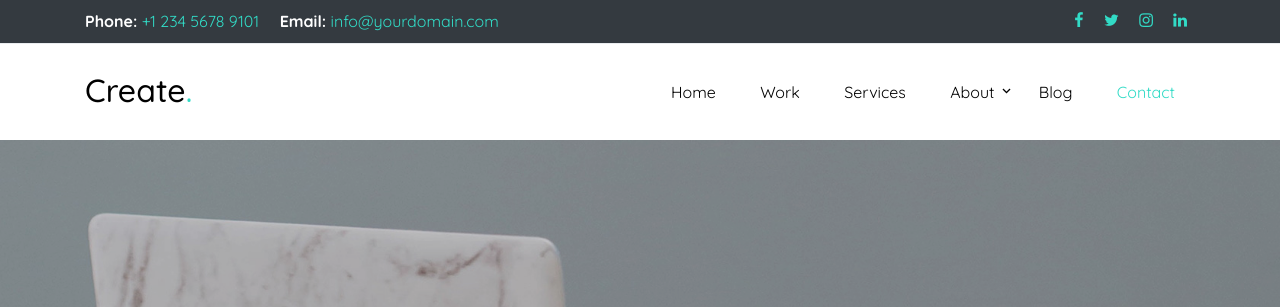
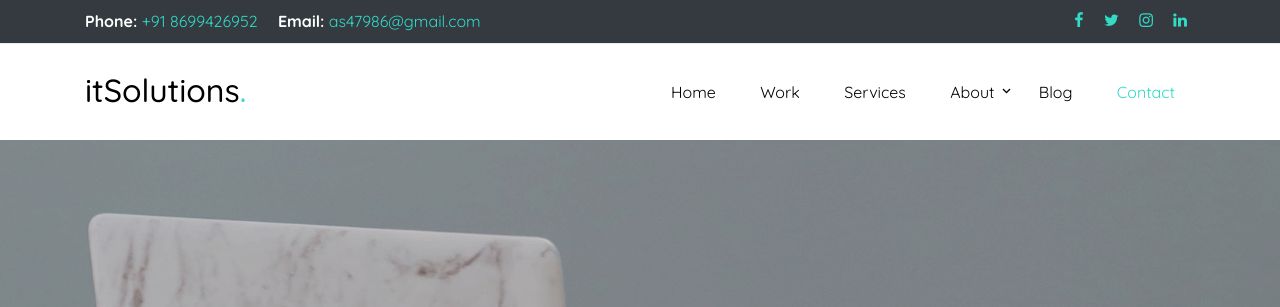
Before and after one commit to 007AMAN007/python-test-web-app, a Flask app: page / in a window 1280 px wide. Shown: the top 307 px of the page. Run offline with Flask 2, Linux system fonts and the light colour scheme; some libraries are stand-ins or nearby versions; some web fonts are replaced.

Commit message:
change in index.html

```diff
--- a/templates/index.html
+++ b/templates/index.html
@@ -43,8 +43,8 @@
         <div class="row">
           <div class="col-md-6">
             <p class="mb-0">
-              <span class="mr-3"><strong class="text-white">Phone:</strong> <a href="tel://#">+1 234 5678 9101</a></span>
-              <span><strong class="text-white">Email:</strong> <a href="#">info@yourdomain.com</a></span>
+              <span class="mr-3"><strong class="text-white">Phone:</strong> <a href="tel:+91 8699426952">+91 8699426952</a></span>
+              <span><strong class="text-white">Email:</strong> <a href="mailto:as47986@gmail.com">as47986@gmail.com</a></span>
             </p>
           </div>
           <div class="col-md-6">
@@ -65,7 +65,7 @@
         <div class="row align-items-center">
 
           <div class="col-11 col-xl-2">
-            <h1 class="mb-0 site-logo"><a href="index.html" class="text-black h2 mb-0">Create<span class="text-primary">.</span> </a></h1>
+            <h1 class="mb-0 site-logo"><a href="index.html" class="text-black h2 mb-0">itSolutions<span class="text-primary">.</span> </a></h1>
           </div>
           <div class="col-12 col-md-10 d-none d-xl-block">
             <nav class="site-navigation position-relative text-right" role="navigation">
@@ -633,13 +633,13 @@
 
             <div class="p-4 mb-3 bg-white">
               <p class="mb-0 font-weight-bold">Address</p>
-              <p class="mb-4">203 Fake St. Mountain View, San Francisco, California, USA</p>
+              <p class="mb-4">926 Opposite Ambiance School, Gurugram, Haryana, India</p>
 
               <p class="mb-0 font-weight-bold">Phone</p>
-              <p class="mb-4"><a href="#">+1 232 3235 324</a></p>
+              <p class="mb-4"><a href="tel:+91 8699426952">+91 8699426952</a></p>
 
               <p class="mb-0 font-weight-bold">Email Address</p>
-              <p class="mb-0"><a href="#">youremail@domain.com</a></p>
+              <p class="mb-0"><a href="mailto:as47986@gmail.com">as47986@gmail.com</a></p>
 
             </div>
 
@@ -700,7 +700,7 @@
             <div class="border-top pt-5">
             <p>
             <!-- Link back to Colorlib can't be removed. Template is licensed under CC BY 3.0. -->
-            Copyright &copy;<script>document.write(new Date().getFullYear());</script> All rights reserved | This template is made with <i class="icon-heart text-danger" aria-hidden="true"></i> by <a href="https://colorlib.com" target="_blank" >Colorlib</a>
+            Copyright &copy;<script>document.write(new Date().getFullYear());</script> All rights reserved | This site is made with <i class="icon-heart text-danger" aria-hidden="true"></i> by <a href="https://colorlib.com" target="_blank" >Aman Sharma</a>
             <!-- Link back to Colorlib can't be removed. Template is licensed under CC BY 3.0. -->
             </p>
             </div>
```
